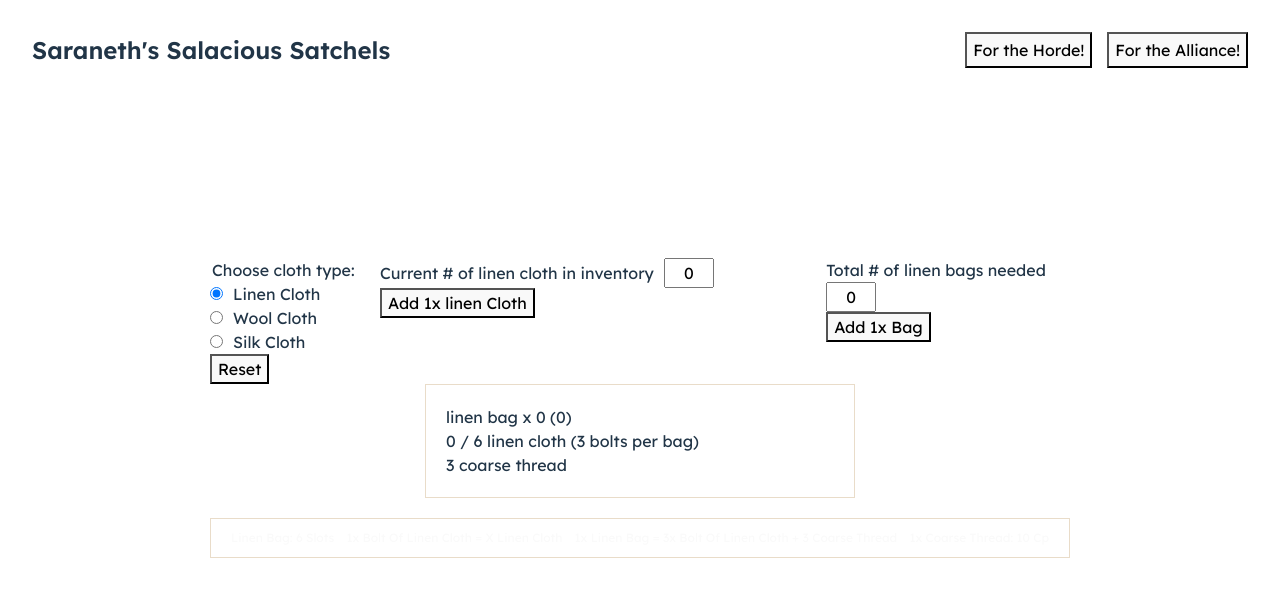
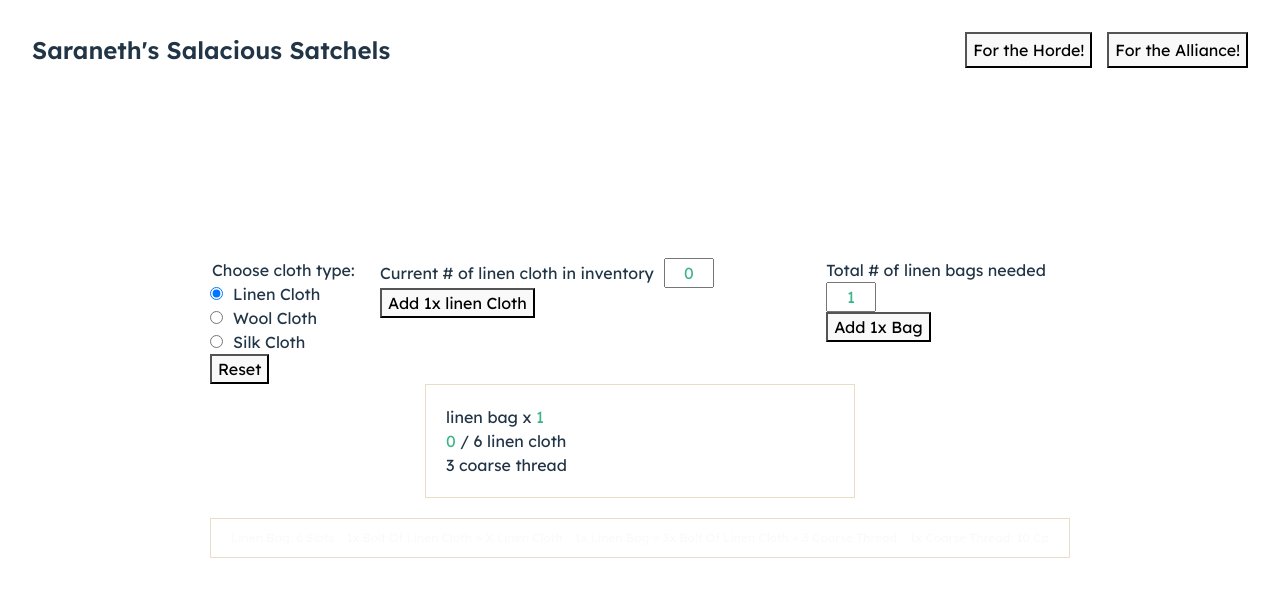
Before and after one commit to JessJudd/wow-linen-bags, a React (Vite) app: page / in a window 1280 px wide. Shown: the top 596 px of the page. Built offline with nearby package versions, Linux system fonts and the light colour scheme; a web font is replaced by a local one.

Commit message:
Revised output WIP

```diff
--- a/src/App.jsx
+++ b/src/App.jsx
@@ -21,10 +21,8 @@ function App() {
   const [clothData, setClothData] = useState({
     clothType: 'linen',
     clothCount: 0,
-    bagCount: 0
+    bagCount: 1
   });
-
-  const { clothType } = clothData;
 
   function handleChangeCloth(event){
 
@@ -43,18 +41,18 @@ function App() {
   function addBag(event){
     event.preventDefault();
 
-    console.log('clicked bag');
+    console.log(`clicked addBag ${clothData.bagCount}`);
 
     setClothData(prevClothData => {
 
       return {
         ...prevClothData,
-        bagCount: prevClothData.bagCount++
+        bagCount: prevClothData.bagCount + 1
       }
 
     });
 
-    console.log(clothData.bagCount);
+    console.log(`addBag ${clothData.bagCount}`);
   }
 
   function addCloth(event){
@@ -67,14 +65,14 @@ function App() {
       console.log(`cloth count ${prevClothData.clothCount}`);
       return {
         ...prevClothData,
-        clothCount: prevClothData.clothCount++
+        clothCount: prevClothData.clothCount + 1
       }
 
     });
   }
 
-  const bagSize = clothType != '' ? BAGS[clothType].bagSize : '';
-  const bagType = clothType === 'silk' ? 'pack' : 'bag';
+  const bagSize = clothData.clothType != '' ? BAGS[clothData.clothType].bagSize : '';
+  const bagType = clothData.clothType === 'silk' ? 'pack' : 'bag';
 
   function resetCloth(event){
     event.preventDefault();
@@ -83,7 +81,7 @@ function App() {
 
       return {
         clothType: 'linen',
-        bagCount: 0,
+        bagCount: 1,
         clothCount: 0,
       }
 
@@ -94,10 +92,13 @@ function App() {
     setFaction(event.target.className);
   }
 
+  console.log('app rendered');
+  console.log(`bagCount ${clothData.bagCount}`);
+
   return (
       <main>
         <Header handleChangeFaction={handleChangeFaction} faction={faction} />
-        <div className={`bag-calc ${clothType}`}>
+        <div className={`bag-calc ${clothData.clothType}`}>
           <div className="bag-calc-inner">
 
             <Form
@@ -111,7 +112,7 @@ function App() {
             <BagCalc clothData={clothData} />
 
             {clothData.clothType != '' &&
-              <Materials clothType={clothType} />
+              <Materials clothType={clothData.clothType} />
             }
         </div>
       </div>
--- a/src/App.scss
+++ b/src/App.scss
@@ -49,6 +49,9 @@ button {
   }
 }
 
+.count {
+  color:#3EB489;
+}
 
 
 /* old */
--- a/src/components/BagCalc.jsx
+++ b/src/components/BagCalc.jsx
@@ -27,10 +27,10 @@ export const BagCalc = ({clothData}) => {
         <div className={`calculator ${clothType}`}>
 
 
-            <div classname="crafting">
-                {clothType} {bagType} x {bagCount} ({craftBags})<br />
+            <div className="crafting">
+                {clothType} {bagType} x <span className="count">{bagCount}</span><br />
                 {/* ? / {BAGS[clothType].boltCount} Bolt of {clothType} Cloth<br /> */}
-                {clothCount} / {BAGS[clothType].clothPerBag} {clothType} cloth ({BAGS[clothType].boltCount} bolts per {bagType})<br />
+                <span className="count">{clothCount}</span> / { bagCount > 1 ? bagCount * BAGS[clothType].clothPerBag : BAGS[clothType].clothPerBag } {clothType} cloth<br />
                 {bagCount > 0 ? BAGS[clothType].threadCount * bagCount : BAGS[clothType].threadCount} {threadType}
             </div>
 
--- a/src/components/Form.jsx
+++ b/src/components/Form.jsx
@@ -48,7 +48,7 @@ export const Form = ({clothData, handleChangeCloth, addBag, addCloth, resetCloth
                     type="text"
                     name="clothCount"
                     onChange={handleChangeCloth}
-                    value={clothCount}
+                    value={clothData.clothCount}
                     id="clothCount"
                 />
                 <button className="button-cloth" onClick={addCloth}>Add 1x {clothType} Cloth</button>
@@ -60,7 +60,7 @@ export const Form = ({clothData, handleChangeCloth, addBag, addCloth, resetCloth
                     type="text"
                     name="bagCount"
                     onChange={handleChangeCloth}
-                    value={bagCount}
+                    value={clothData.bagCount}
                     id="bagCount"
                 />
                 <br /><button className="button-bags" onClick={(e)=>addBag(e)}>Add 1x Bag</button>
```
